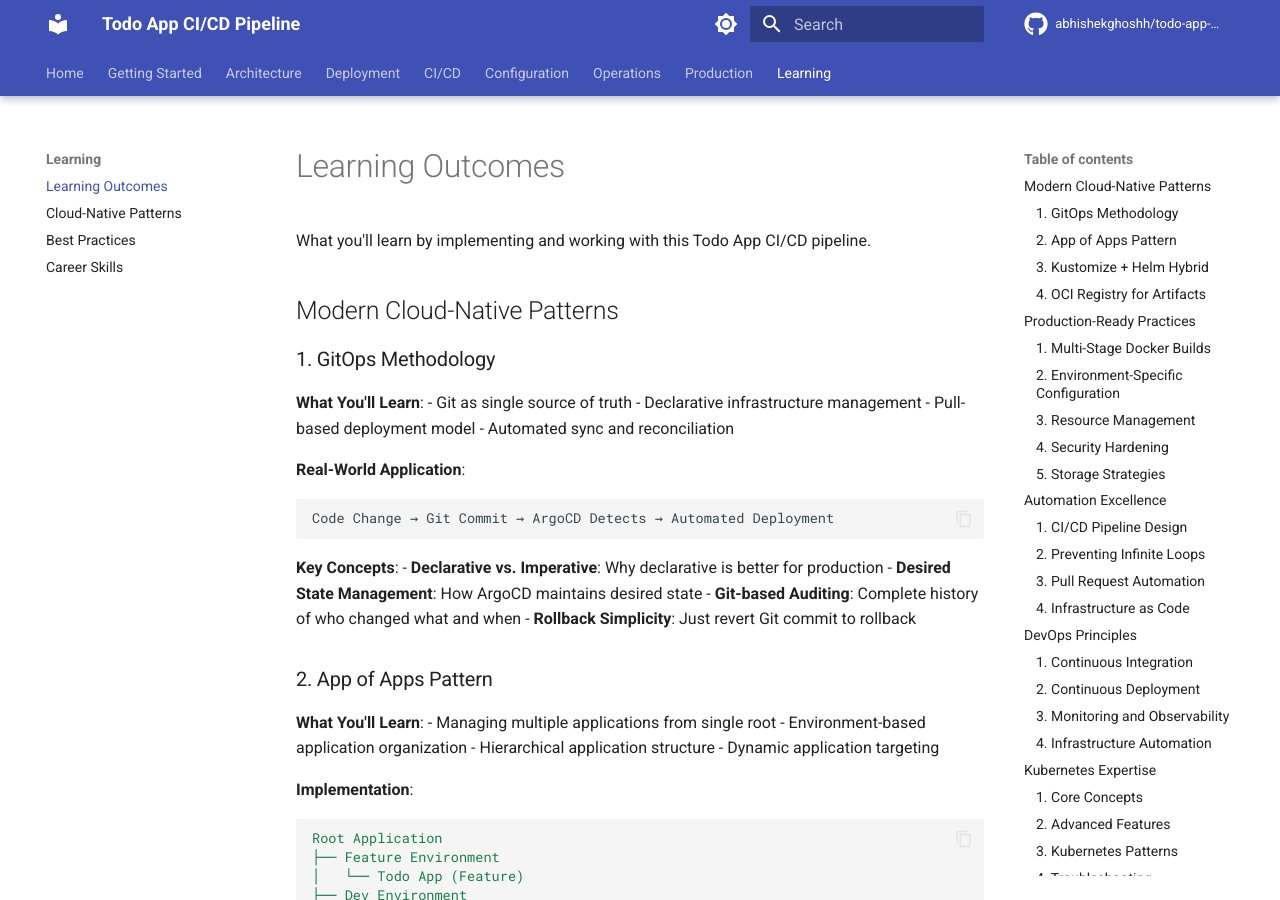
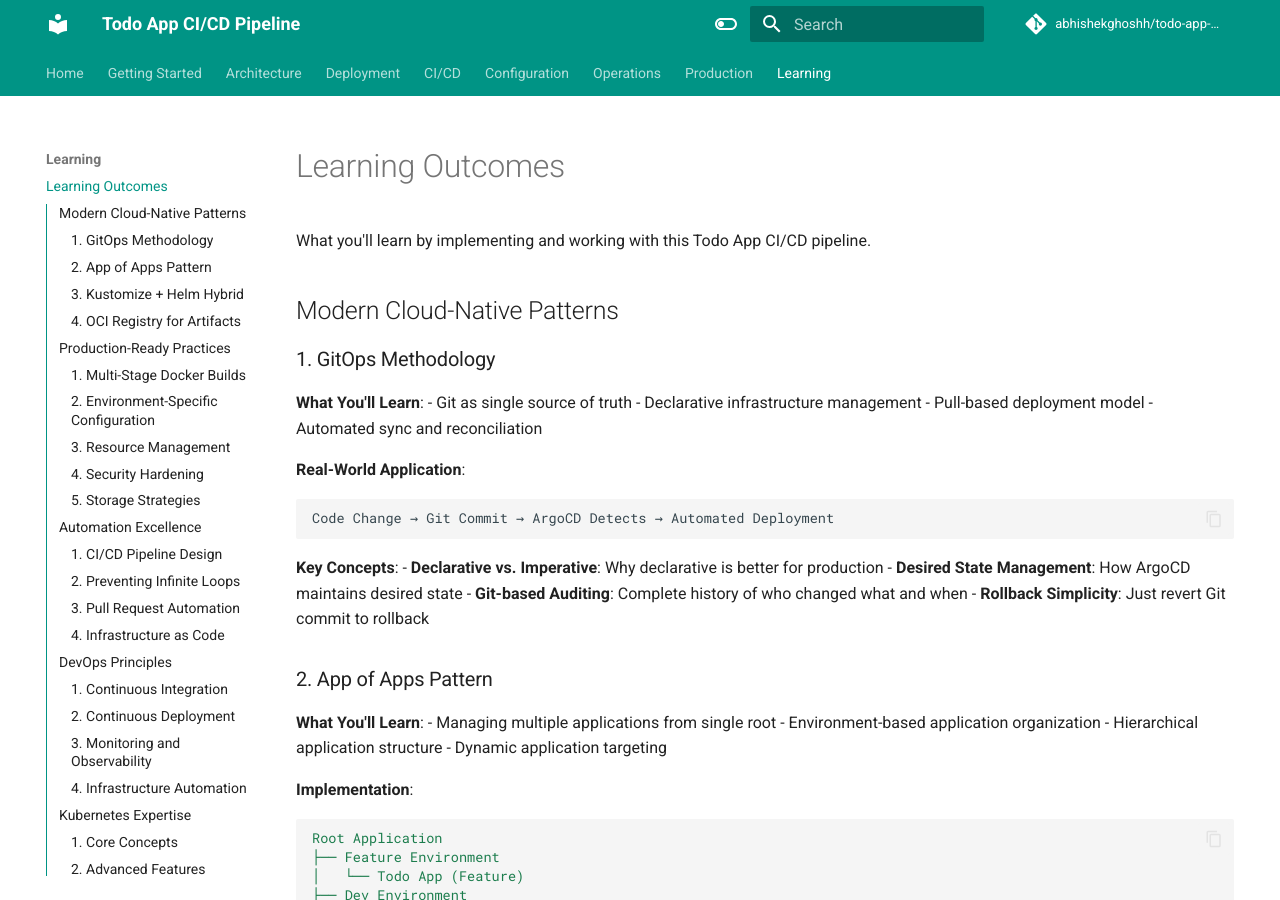
Before and after one commit to abhishekghoshh/todo-app-cicd, an MkDocs documentation site: the page built from docs/learning-outcomes.md, in a window 1280 px wide and 900 px high. Built offline with MkDocs 1.6.1 and Material for MkDocs 9.7.7, drawn with Linux system fonts in a browser that asks for light colours; comment, search, counter and statistics services are not loaded; the version menu is left out.

Commit message:
Updated docs

```diff
--- a/mkdocs.yml
+++ b/mkdocs.yml
@@ -9,36 +9,30 @@
 
 theme:
   name: material
-  palette:
-    # Palette toggle for light mode
-    - scheme: default
-      primary: indigo
-      accent: indigo
-      toggle:
-        icon: material/brightness-7
-        name: Switch to dark mode
-    # Palette toggle for dark mode
-    - scheme: slate
-      primary: indigo
-      accent: indigo
-      toggle:
-        icon: material/brightness-4
-        name: Switch to light mode
   features:
-    - navigation.instant
-    - navigation.tracking
     - navigation.tabs
-    - navigation.tabs.sticky
     - navigation.sections
-    - navigation.expand
+    - toc.integrate
     - navigation.top
     - search.suggest
     - search.highlight
+    - content.tabs.link
+    - content.code.annotation
     - content.code.copy
-    - content.code.annotate
   language: en
-  icon:
-    repo: fontawesome/brands/github
+  palette:
+    - scheme: default
+      toggle:
+        icon: material/toggle-switch-off-outline
+        name: Switch to dark mode
+      primary: teal
+      accent: purple
+    - scheme: slate
+      toggle:
+        icon: material/toggle-switch
+        name: Switch to light mode
+      primary: teal
+      accent: lime
 
 nav:
   - Home: index.md
```
